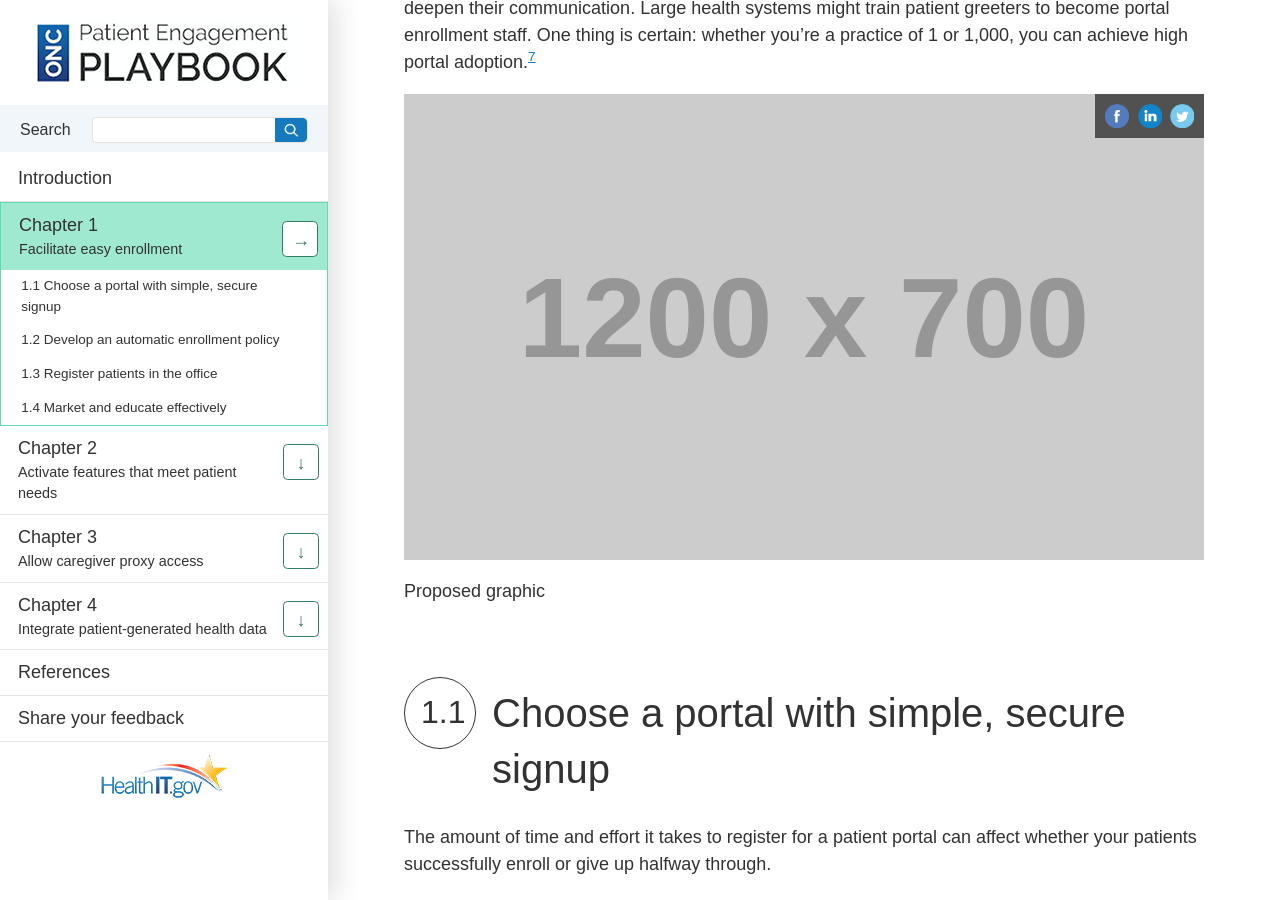
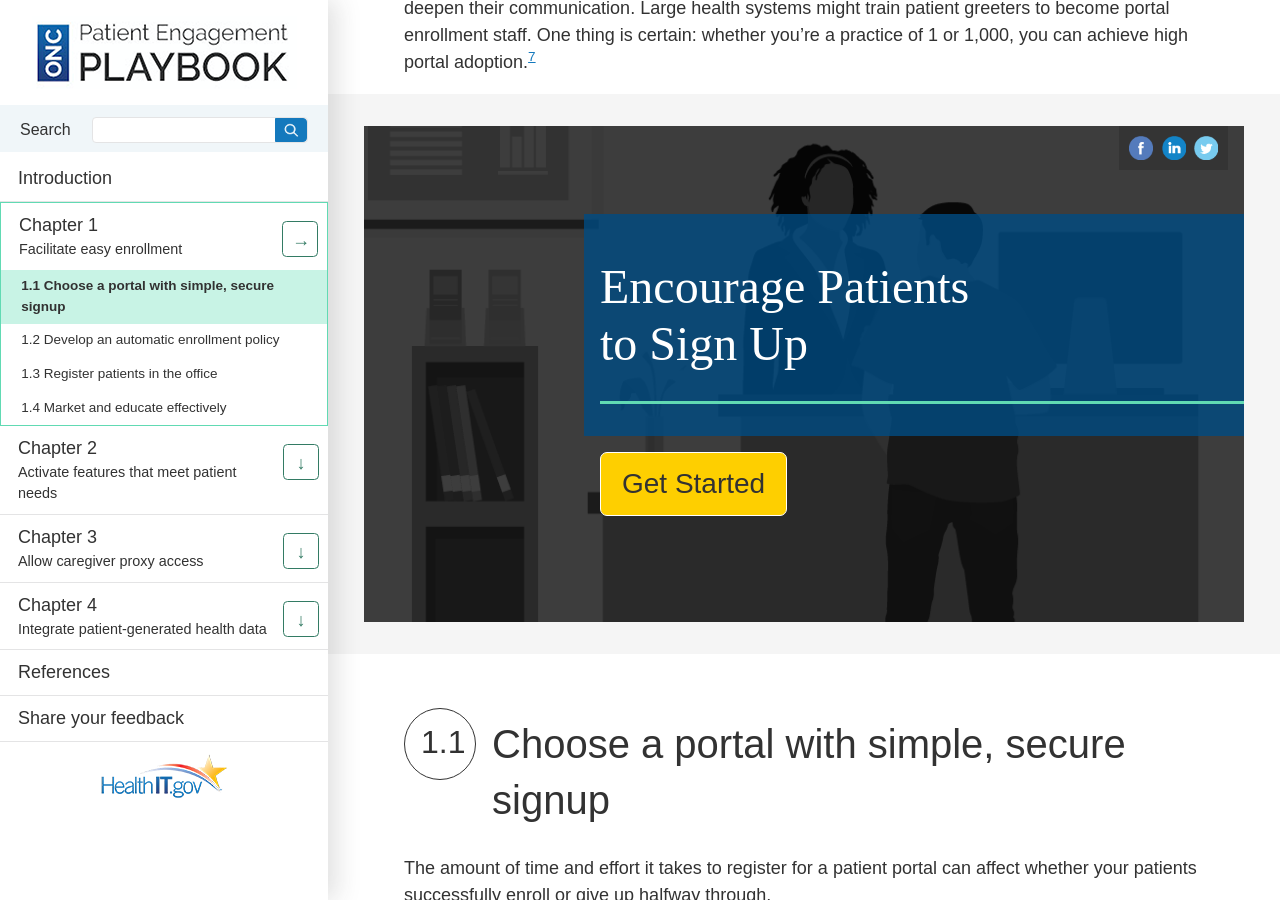
Before and after one commit to SriGovHealth/ONCHITPlaybook, a Jekyll site: the page built from _content/chapter-1.html, in a window 1280 px wide and 900 px high, scrolled down 953 px. Built offline with Jekyll 4.4.1, drawn with Linux system fonts in a browser that asks for light colours; part of the change alters nothing that is shown.

Commit message:
Infographics in chapters

```diff
--- a/_content/chapter-1.html
+++ b/_content/chapter-1.html
@@ -45,7 +45,7 @@ og-poster: ""
   </div>
 </div>
 
-{% include infographic-placeholder.html %}
+{% include infographic-1.html %}
 
 <div class="region1">
 <div class="section-header" id="section-1"></div>
--- a/_content/chapter-2.html
+++ b/_content/chapter-2.html
@@ -44,7 +44,7 @@ og-poster: ""
   </div>
 </div>
 
-{% include infographic-placeholder.html %}
+{% include infographic-2.html %}
 
 <div class="content">
   <div class="row">
--- a/_content/chapter-3.html
+++ b/_content/chapter-3.html
@@ -58,6 +58,8 @@ og-poster: ""
     </div>
   </div>
 </div>
+
+{% include infographic-3.html %}
 
 <div class="region1">
 <div class="section-header" id="section-1"></div>
--- a/_content/chapter-4.html
+++ b/_content/chapter-4.html
@@ -62,6 +62,8 @@ og-poster: ""
     </div>
   </div>
 </div>
+
+{% include infographic-4.html %}
 
 <div class="region1">
 <div class="section-header" id="section-1"></div>
```
